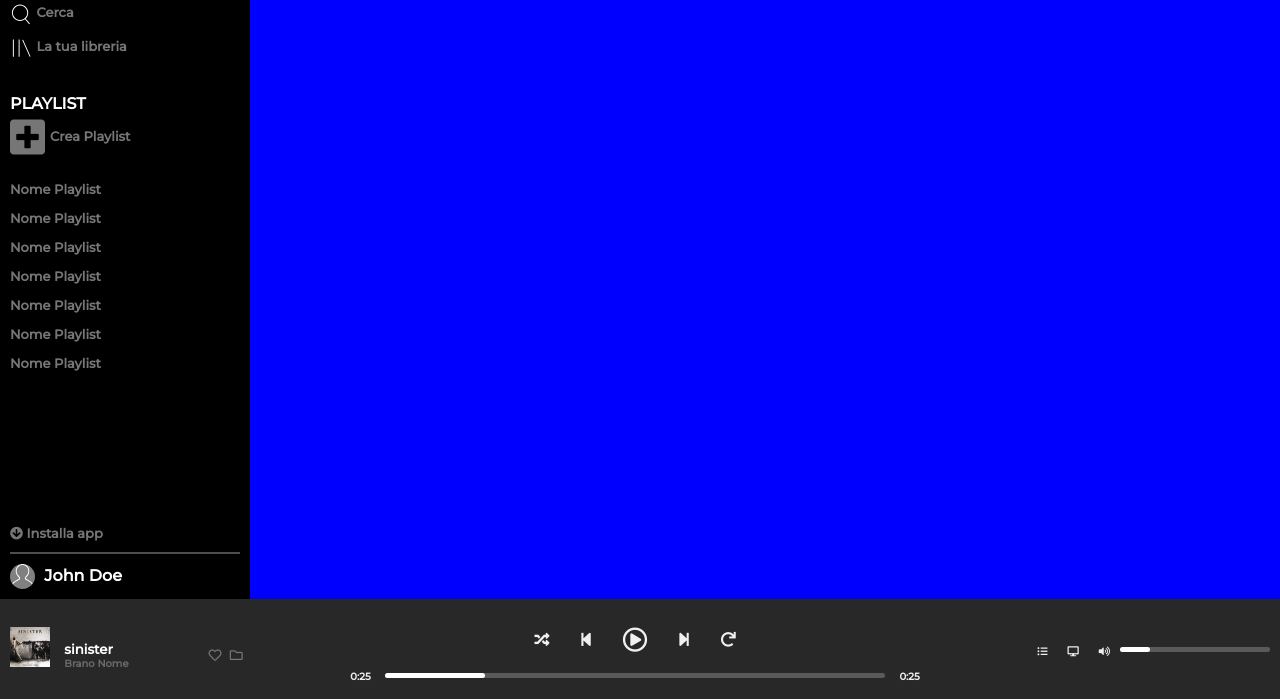
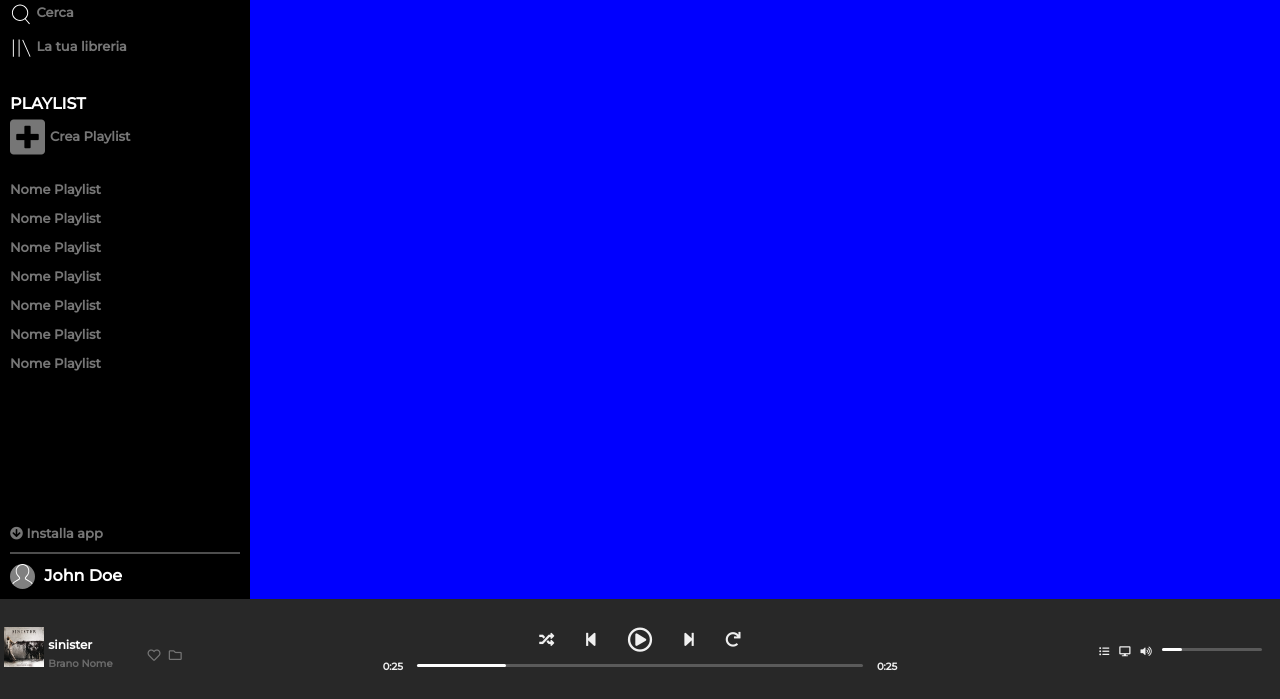
Before and after one commit to HikaruFN/Spotifyweb, a plain HTML site: page index.html in a window 1280 px wide. Shown: the part 101-800 px from the top of the page. Drawn offline with Linux system fonts and the light colour scheme.

Commit message:
fix footer adaptive

```diff
--- a/css/style.css
+++ b/css/style.css
@@ -36,7 +36,6 @@
 }
 ul{
     list-style: none;
-    padding: 10px 0;
 }
 a img{
     width: 10%;
@@ -69,11 +68,13 @@ h4{
 main{
     height: calc( 100% - 100px);
 }
+main ul{
+    padding: 10px 0;
+}
 main li{
     padding: 5px 0;
     color: #6b6b6b
 }
-
 /*Main Container*/
 .main-container{
     float: left;
@@ -161,27 +162,32 @@ nav a:hover::before{
 .wrapper-footer{
     width: 100%;
     height: 100%;
-    padding: 10px 10px;
+    padding: 10px 4px;
 }
 /*Brano Corrente*/
 /*Copertina/Nome Brano/Nome Album*/
+.current-song-container{
+    width: 15%;
+}
 .img-copertina img{
     width: 40px;
     height: 40px;
 }
-.song{
-    margin-left: 10px;
+.info-song{
+    width: 70%;
 }
 .album-name h5{
     color: white;
+    font-size: 12px;
 }
-.song-name{
+.song-name a{
     color: #6a6a6a;
     font-size: 10px;
 }
 /*Like e Salva*/
 .song-save{
-    margin-left: 80px;
+    width: 30%;
+    padding-left: 10px;
 }
 .song-save-buttons{
     font-size: 30px;
@@ -200,33 +206,42 @@ nav a:hover::before{
     color: #f0f0f0;
     padding: 10px;
 }
+.song-ctrl-pannel{
+    width: 70%;
+    text-align: center;
+}
 .song-time-bar{
-    width: 500px;
-    height: 5px;
+    width: 50%;
+    height: 3px;
     background-color: #5a5a5a;
     border-radius: 10px;
     vertical-align: middle;
 }
 .inner-song-time-bar{
-    width: 100px;
+    width: 20%;
     height: 100%;
     background-color: white;
     border-radius: 10px;
 }
 /*Pannelo Di Controllo Utente*/
+.user-ctrl-pannel{
+    width: 15%;
+}
+.user-action-pannel ul li{
+    padding-right: 10px;
+}
 .user-action-pannel ul li a{
     font-size: 10px;
-    padding: 10px;
     color: #f0f0f0;
 }
 .short-song-time-bar{
-    width: 150px;
-    height: 5px;
+    width: 100px;
+    height: 3px;
     background-color: #5a5a5a;
     border-radius: 10px;
 }
 .inner-short-song-time-bar{
-    width: 30px;
+    width: 20%;
     height: 100%;
     background-color: white;
     border-radius: 10px;
--- a/index.html
+++ b/index.html
@@ -111,7 +111,7 @@
                 <div class="wrapper-footer"> <!--Gestisce spaziature Footer-->
                     <div class="container-flex-row"> <!--Conferisce Display Flex row-->
                         <!--Brano Corrente-->
-                        <div class="current-song inner-container-flex-row">
+                        <div class="current-song-container inner-container-flex-row">
                             <!--Copertina/Nome Brano/Nome Album-->
                             <div class="info-song">
                                 <div class="img-copertina inline-block">
@@ -119,10 +119,10 @@
                                 </div>
                                 <div class="song inline-block">
                                     <div class="album-name">
-                                        <h5>sinister</h5>
+                                        <a href="#"><h5>sinister</h5></a>
                                     </div>
                                     <div class="song-name">
-                                        <span>Brano Nome</span>
+                                        <a href="#"><span>Brano Nome</span></a>
                                     </div>
                                 </div>
                             </div>
```
